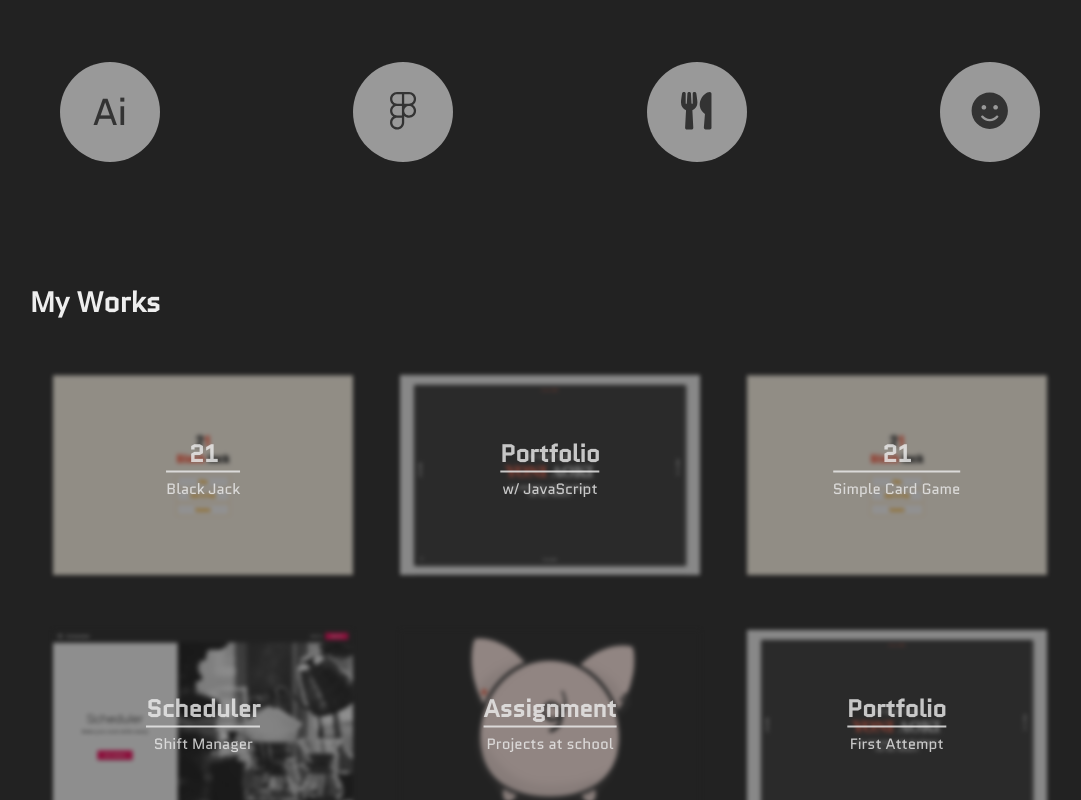
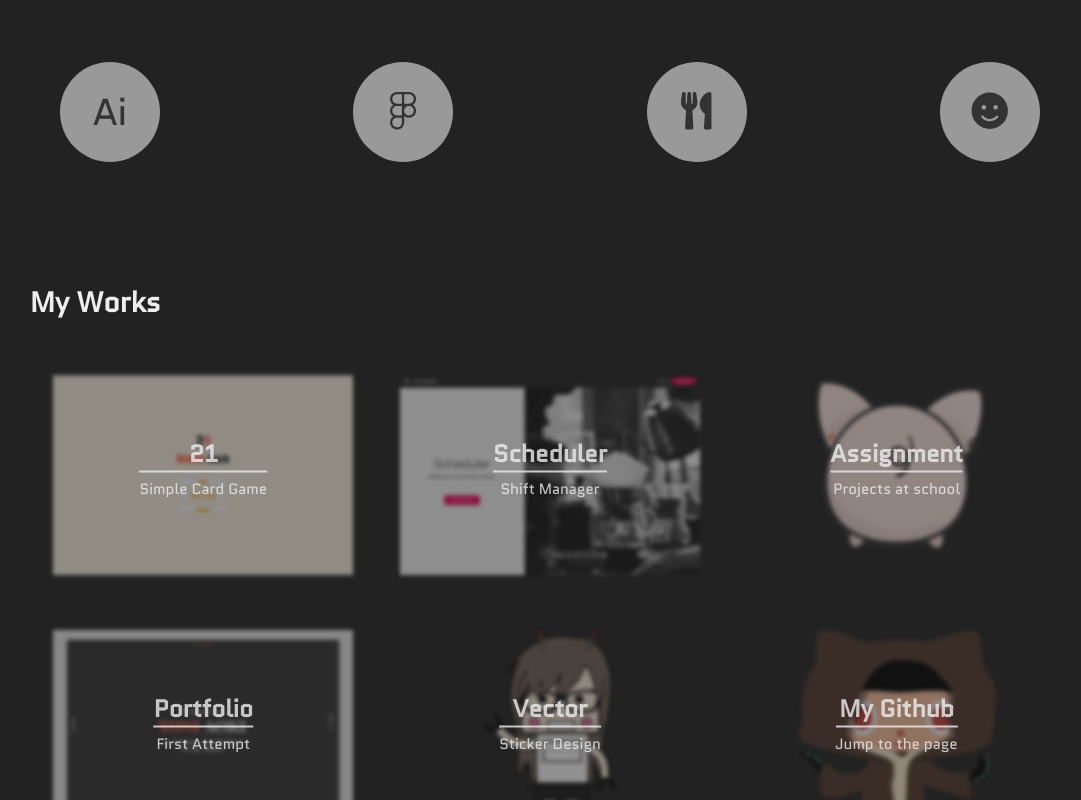
Before and after one commit to yoniakabecky/react-portfolio, a React (Create React App) app: page /skills in a window 1280 px wide. Shown: the part 481-1281 px from the top of the page, without its empty margins (90-1171 px from the left). Built offline with nearby package versions, Linux system fonts and the light colour scheme; a web font is replaced by a local one.

Commit message:
delete old links

```diff
--- a/src/component/Skills/Skills.jsx
+++ b/src/component/Skills/Skills.jsx
@@ -70,24 +70,6 @@ function Skills() {
         <div id="myWorks" className="mb-5">
           <h5>My Works</h5>
           <div className="projects">
-            <a href="https://yoniakabecky.github.io/blackjack-js/" rel="noopener noreferrer" target="_blank">
-              <div className="projectItems" style={{ cursor: "pointer" }}>
-                <div className="projectImages" id="game21Img"></div>
-                <div className="projectDescription">
-                  <h6>21</h6>
-                  <p>Black Jack</p>
-                </div>
-              </div>
-            </a>
-            <a href="https://yoniakabecky.github.io/javascript-portfolio/" rel="noopener noreferrer" target="_blank">
-              <div className="projectItems" style={{ cursor: "pointer" }}>
-                <div className="projectImages" id="jsPortfolioImg"></div>
-                <div className="projectDescription">
-                  <h6>Portfolio</h6>
-                  <p>w/ JavaScript</p>
-                </div>
-              </div>
-            </a>
             {myProjects.map((project, index) => (
               <Link to={project.linkTo} key={index}>
                 <div className="projectItems" key={index}>
```
